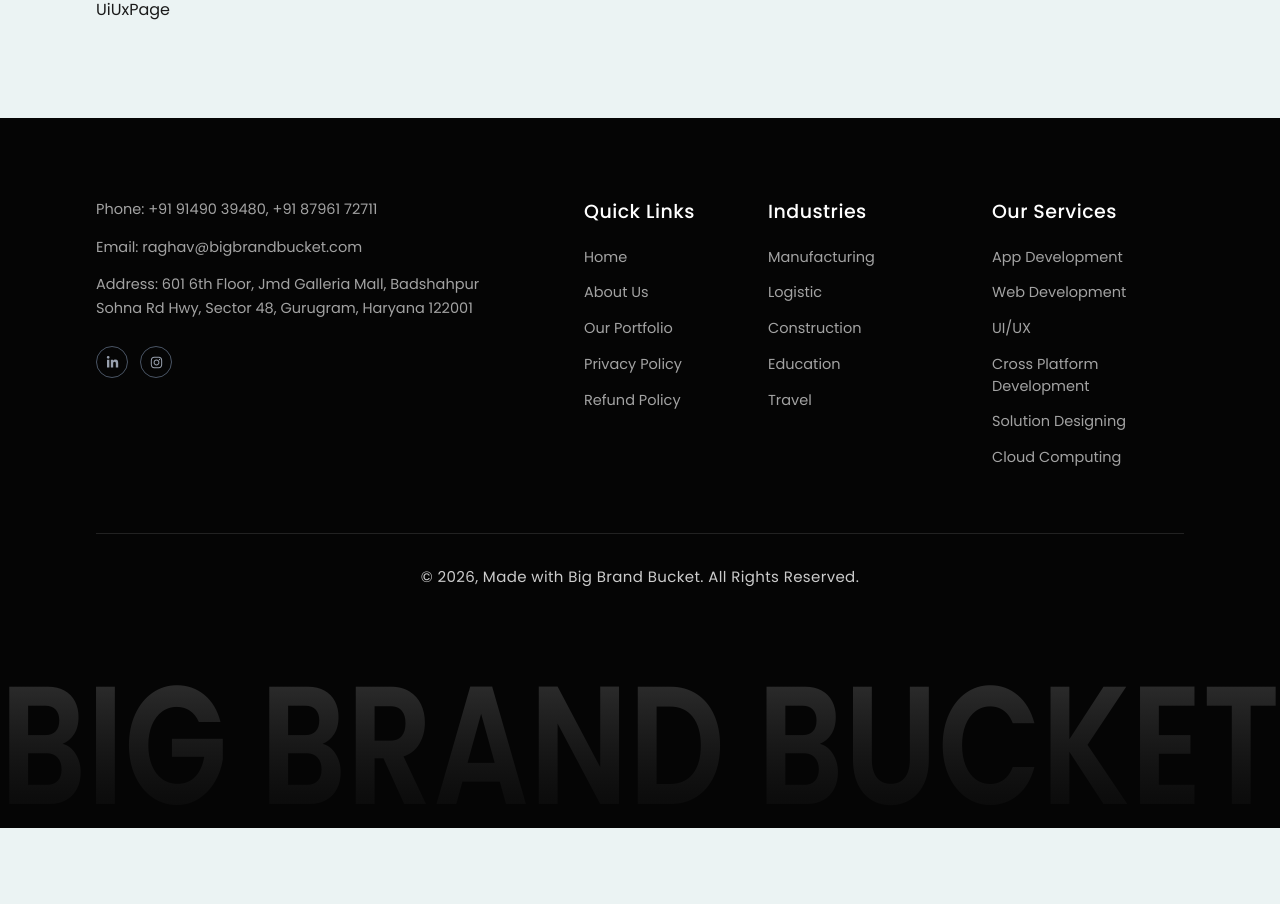
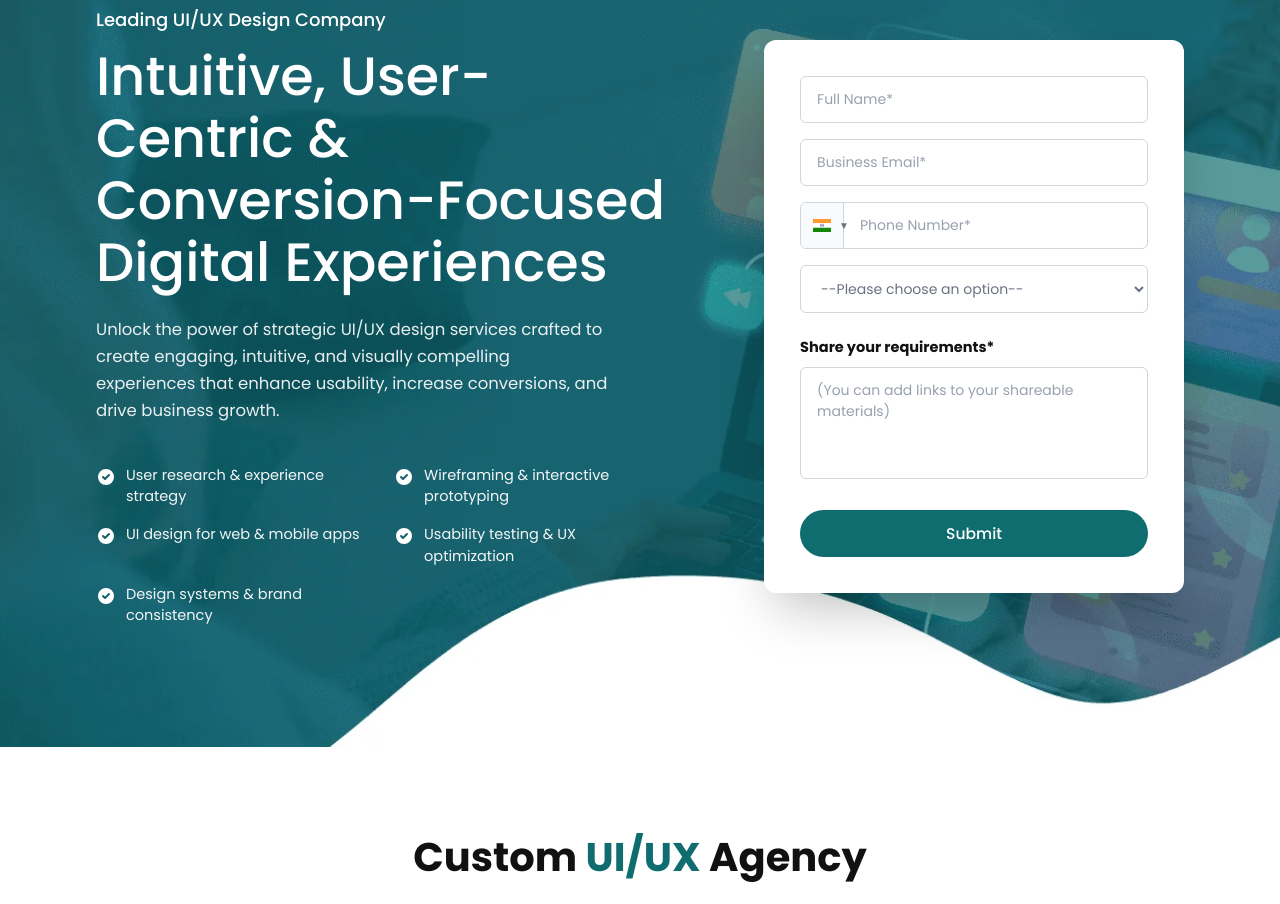
Before and after one commit to ahsanuldev/bigbrandbucket, a React (Vite) app: page /ui-ux in a window 1280 px wide. Shown: the part 181-1085 px from the top of the page. Before the commit the page ends 1009 px from the top, so only its background shows below. Built offline with nearby package versions, Linux system fonts and the light colour scheme.

Commit message:
feat: add UI/UX service landing page with feature showcase and process sections

```diff
--- a/src/pages/UiUxPage.jsx
+++ b/src/pages/UiUxPage.jsx
@@ -1,8 +1,76 @@
 import React from 'react';
+import ServiceHero from '../components/shared/ServiceHero';
+import FeatureGridSection from '../components/shared/FeatureGridSection';
+import TrustedBy from '../components/shared/TrustedBy';
+import WorkingProcess from '../components/shared/WorkingProcess';
+import PortfolioSection from '../components/shared/PortfolioSection';
+import DistinctiveEdge from '../components/shared/DistinctiveEdge';
+import FaqSection from '../components/shared/FaqSection';
+import TestimonialsSection from '../components/shared/TestimonialsSection';
+
+import uiUxBg from '../assets/service/ui-ux.webp';
+import featureVisual from '../assets/service/ui-ux-feature-img.png';
+
+const featureData = {
+  titlePart1: "Custom",
+  highlightedTitle: "UI/UX",
+  titlePart2: "Agency",
+  description: (
+    <>
+      Partnering with <strong>Big Brand Bucket</strong> for UI/UX design helps you improve user satisfaction, boost engagement, and achieve higher conversion rates with thoughtfully designed digital experiences.
+    </>
+  ),
+  image: featureVisual,
+  features: [
+    {
+      number: "01.",
+      title: "User-Centric Design",
+      description: "We design experiences focused on user needs, behaviors, and expectations to maximize usability and satisfaction."
+    },
+    {
+      number: "02.",
+      title: "Conversion-Driven Interfaces",
+      description: "Our designs are optimized to guide users seamlessly toward actions that matter—sign-ups, purchases, and engagement."
+    },
+    {
+      number: "03.",
+      title: "Enhanced Usability",
+      description: "We improve navigation, clarity, and accessibility to deliver smooth and frustration-free experiences."
+    },
+    {
+      number: "04.",
+      title: "Scalable & Consistent Design",
+      description: "Our design systems ensure consistency across platforms while remaining scalable for future growth."
+    }
+  ]
+};
 
 const UiUxPage = () => {
   return (
-    <div className='p-24'>UiUxPage</div>
+    <main>
+      <ServiceHero
+        eyebrow="Leading UI/UX Design Company"
+        title="Intuitive, User-Centric & Conversion-Focused Digital Experiences"
+        description="Unlock the power of strategic UI/UX design services crafted to create engaging, intuitive, and visually compelling experiences that enhance usability, increase conversions, and drive business growth."
+        checklist={[
+          "User research & experience strategy",
+          "Wireframing & interactive prototyping",
+          "UI design for web & mobile apps",
+          "Usability testing & UX optimization",
+          "Design systems & brand consistency"
+        ]}
+        bgImage={uiUxBg}
+      />
+
+      <FeatureGridSection {...featureData} />
+
+      <TrustedBy />
+      <WorkingProcess />
+      <PortfolioSection />
+      <DistinctiveEdge />
+      <FaqSection />
+      <TestimonialsSection />
+    </main>
   );
 };
 
```
Also changed, not shown: src/assets/service/solution-featue-img.png (added), src/assets/service/solution.webp (added).
